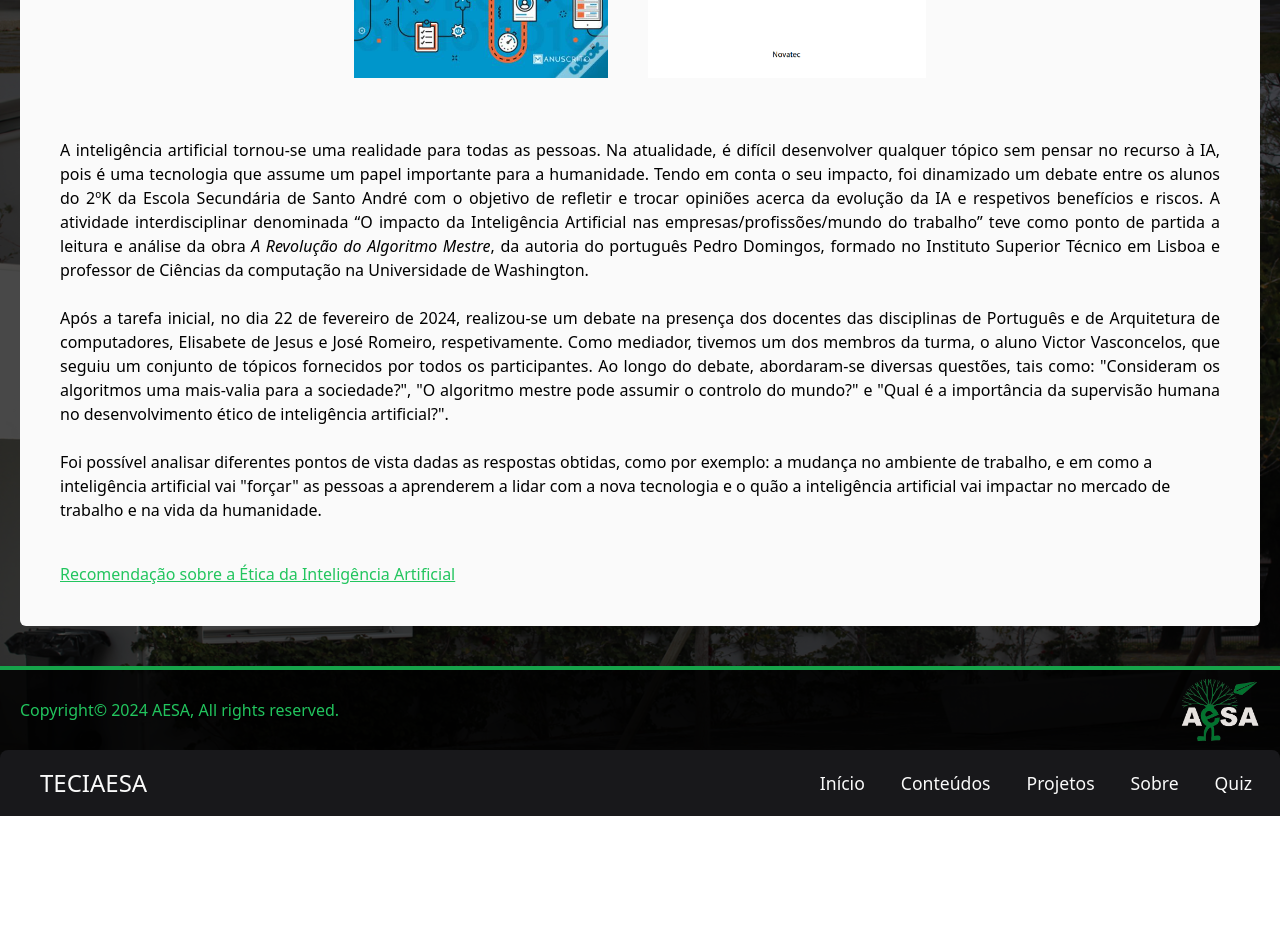
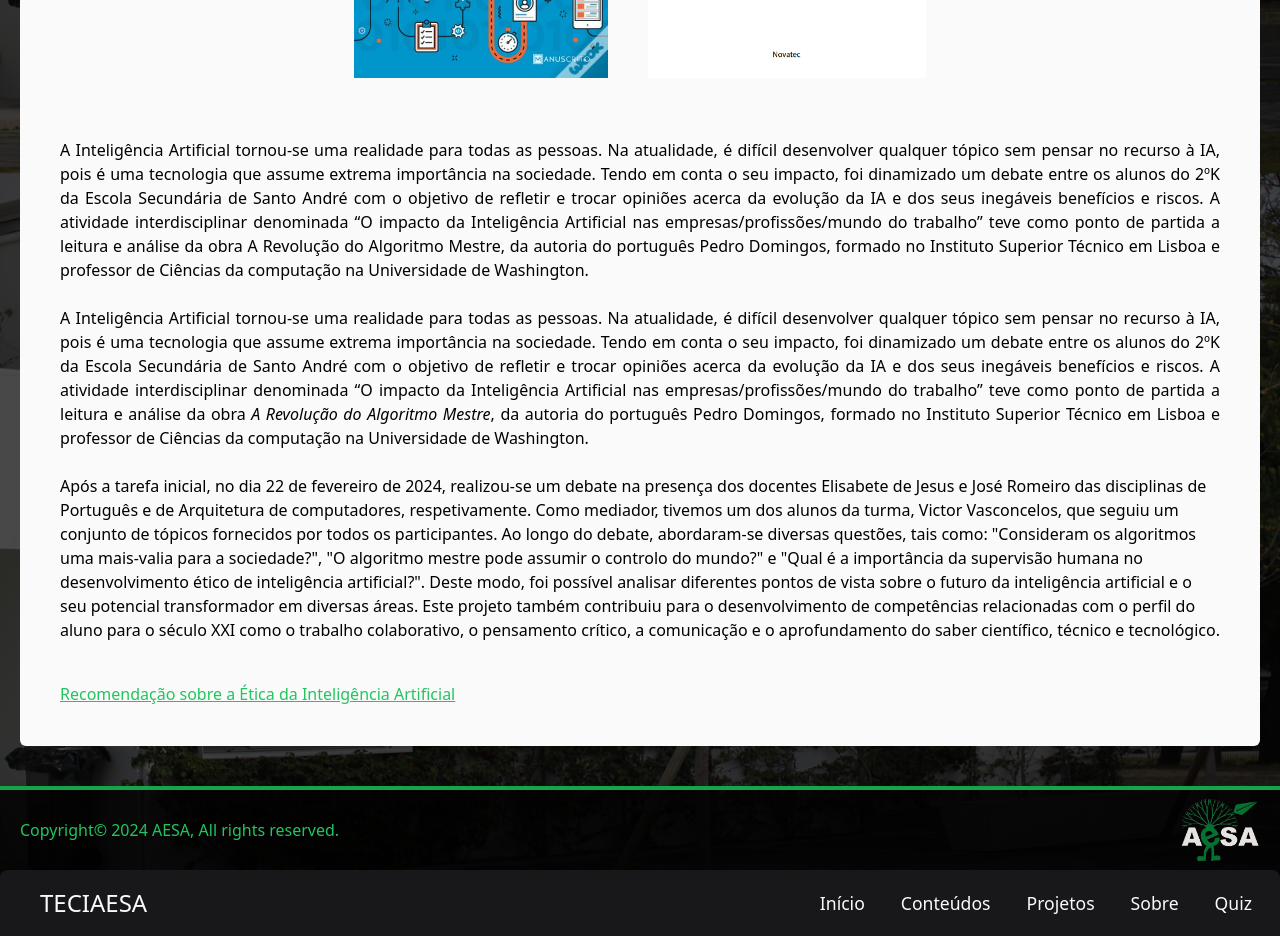
Before and after one commit to OVasconceloss/dac-website-23-24, a React (Vite) app: page /projects in a window 1280 px wide. Shown: the part 3640-4576 px from the top of the page. Before the commit the page ends 4456 px from the top, so only its background shows below. Built offline with nearby package versions, Linux system fonts and the light colour scheme.

Commit message:
:sparkles: feat: change the text about the artificial intelligence debate

```diff
--- a/src/pages/projects.jsx
+++ b/src/pages/projects.jsx
@@ -90,32 +90,39 @@ const Project = () => {
                         <img src={imageTwo} alt="Revolução do Algoritmo Mestre" className="my-5 object-scale-down max-h-96" />
                     </div>
                     <p className="text-justify">
-                        A inteligência artificial tornou-se uma realidade para todas as pessoas.
-                        Na atualidade, é difícil desenvolver qualquer tópico sem pensar no recurso à
-                        IA, pois é uma tecnologia que assume um papel importante para a humanidade.
-                        Tendo em conta o seu impacto, foi dinamizado um debate entre os alunos do 2ºK
-                        da Escola Secundária de Santo André com o objetivo de refletir e trocar opiniões
-                        acerca da evolução da IA e respetivos benefícios e riscos. A atividade interdisciplinar denominada
-                        “O impacto da Inteligência Artificial nas empresas/profissões/mundo do trabalho” teve como ponto de partida a
-                        leitura e análise da obra <em>A Revolução do Algoritmo Mestre</em>, da autoria do português Pedro Domingos, formado no
-                        Instituto Superior Técnico em Lisboa e professor de Ciências da computação na Universidade de Washington.
+                        A Inteligência Artificial tornou-se uma realidade para todas as pessoas.
+                        Na atualidade, é difícil desenvolver qualquer tópico sem pensar no recurso à IA, pois
+                        é uma tecnologia que assume extrema importância na sociedade. Tendo em conta o seu impacto,
+                        foi dinamizado um debate entre os alunos do 2ºK da Escola Secundária de Santo André com o
+                        objetivo de refletir e trocar opiniões acerca da evolução da IA e dos seus inegáveis benefícios e riscos.
+                        A atividade interdisciplinar denominada “O impacto da Inteligência Artificial nas empresas/profissões/mundo do
+                        trabalho” teve como ponto de partida a leitura e análise da obra A Revolução do Algoritmo Mestre, da autoria
+                        do português Pedro Domingos, formado no Instituto Superior Técnico em Lisboa e professor de Ciências da computação
+                        na Universidade de Washington.
                     </p>
                     <br />
                     <p className="text-justify">
-                        Após a tarefa inicial, no dia 22 de fevereiro de 2024, realizou-se um debate na
-                        presença dos docentes das disciplinas de Português e de Arquitetura de computadores,
-                        Elisabete de Jesus e José Romeiro, respetivamente. Como mediador, tivemos um dos membros da turma,
-                        o aluno Victor Vasconcelos, que seguiu um conjunto de tópicos fornecidos por todos os participantes.
-                        Ao longo do debate, abordaram-se diversas questões, tais como: "Consideram os algoritmos uma mais-valia
-                        para a sociedade?", "O algoritmo mestre pode assumir o controlo do mundo?" e "Qual é a importância da
-                        supervisão humana no desenvolvimento ético de inteligência artificial?".
+                        A Inteligência Artificial tornou-se uma realidade para todas as pessoas. Na atualidade,
+                        é difícil desenvolver qualquer tópico sem pensar no recurso à IA, pois é uma tecnologia
+                        que assume extrema importância na sociedade. Tendo em conta o seu impacto, foi dinamizado
+                        um debate entre os alunos do 2ºK da Escola Secundária de Santo André com o objetivo de refletir
+                        e trocar opiniões acerca da evolução da IA e dos seus inegáveis benefícios e riscos.
+                        A atividade interdisciplinar denominada “O impacto da Inteligência Artificial nas empresas/profissões/mundo do trabalho”
+                        teve como ponto de partida a leitura e análise da obra <em>A Revolução do Algoritmo Mestre</em>, da autoria do português Pedro Domingos,
+                        formado no Instituto Superior Técnico em Lisboa e professor de Ciências da computação na Universidade de Washington.
                     </p>
                     <br />
                     <p>
-                        Foi possível analisar diferentes pontos de
-                        vista dadas as respostas obtidas, como por exemplo: a mudança no ambiente de trabalho, e em
-                        como a inteligência artificial vai "forçar" as pessoas a aprenderem a lidar com a
-                        nova tecnologia e o quão a inteligência artificial vai impactar no mercado de trabalho e na vida da humanidade.
+                        Após a tarefa inicial, no dia 22 de fevereiro de 2024, realizou-se um debate na presença dos docentes Elisabete de Jesus e
+                        José Romeiro das disciplinas de Português e de Arquitetura de computadores, respetivamente. Como mediador, tivemos um dos
+                        alunos da turma, Victor Vasconcelos, que seguiu um conjunto de tópicos fornecidos por todos os participantes. Ao longo do
+                        debate, abordaram-se diversas questões, tais como: "Consideram os algoritmos uma mais-valia para a sociedade?", "O algoritmo
+                        mestre pode assumir o controlo do mundo?" e "Qual é a importância da supervisão humana no desenvolvimento ético de inteligência
+                        artificial?".
+                        Deste modo, foi possível analisar diferentes pontos de vista sobre o futuro da inteligência artificial e o seu potencial
+                        transformador em diversas áreas. Este projeto também contribuiu para o desenvolvimento de competências relacionadas com o
+                        perfil do aluno para o século XXI como o trabalho colaborativo, o pensamento crítico, a comunicação e o aprofundamento do
+                        saber científico, técnico e tecnológico.
                     </p>
                     <div className="mt-10">
                         <a className="underline text-green-500 transition-all hover:text-zinc-900" target="_blank" href="https://unesdoc.unesco.org/ark:/48223/pf0000381137_por">Recomendação sobre a Ética da Inteligência Artificial</a>
```
